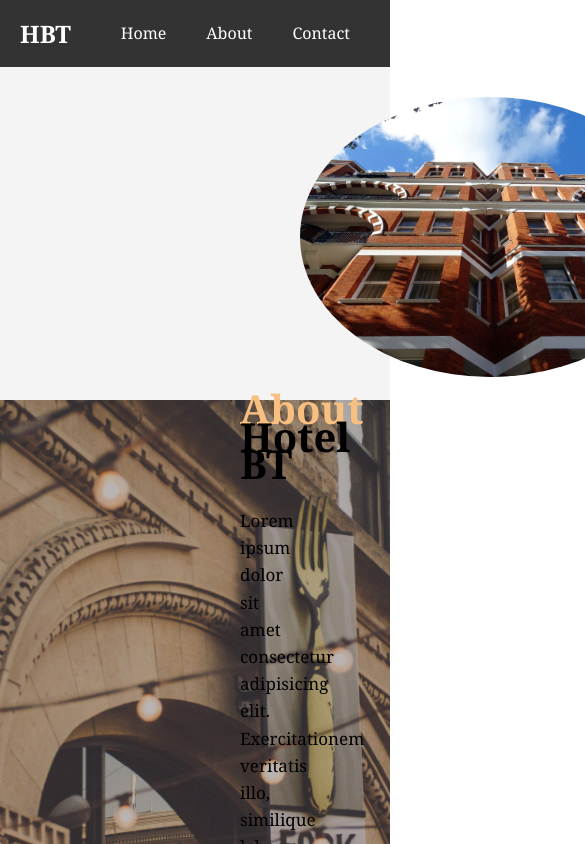
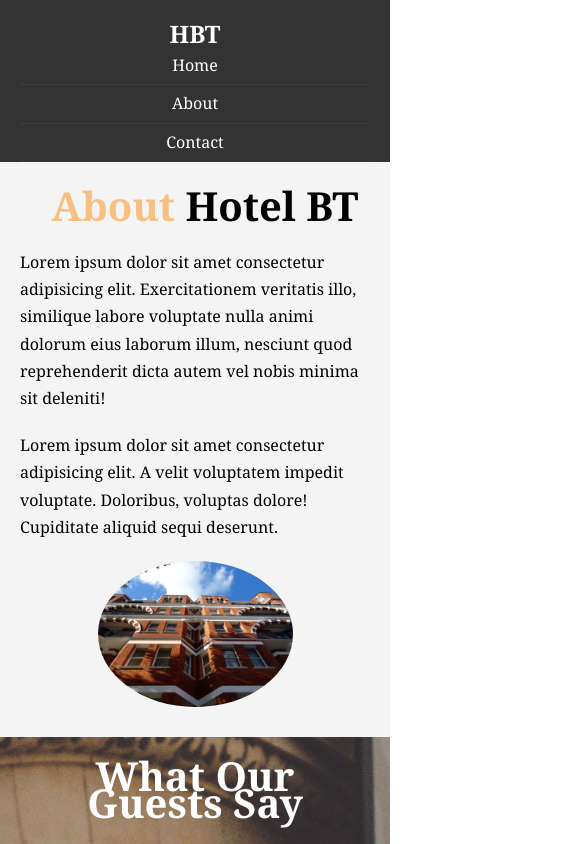
Before and after one commit to MarielJC/HotelProject-Repo, a plain HTML site: page hotelwebsite/about.html in a window 390 px wide. Shown: the top 844 px of the page, 585 px wide, since content can reach past the window. Drawn offline with Linux system fonts and the light colour scheme.

Commit message:
fixed the whole about page to be mobile responsive

```diff
--- a/hotelwebsite/STYLE/aboutstyle.css
+++ b/hotelwebsite/STYLE/aboutstyle.css
@@ -54,55 +54,72 @@ a {
   color: rgb(247, 192, 129);
 }
 
+.py-1 {
+  padding: 10px 0;
+}
+.py-2 {
+  padding: 20px 0;
+}
+.py-3 {
+  padding: 30px 0;
+}
+
 #heading {
   background-color: #f4f4f4;
-  padding-top: 30px;
-  padding-bottom: 5px;
-  padding-left: 240px;
-  padding-right: 5px;
+  width: 100%;
+  min-height: 100%;
+  float: right;
 }
 
-img {
-  width: 400px;
-  height: 300px;
-  border-radius: 50%;
-  display: inline-block;
-  padding: 10px 10px;
-  margin-top: -10px;
-  margin-left: 50px;
+#heading .info-right {
+  float: right;
+  width: 50%;
+  height: 100%;
 }
 
-.about-text {
+.info-right img {
+  width: 50%;
+  border-radius: 50%;
+  display: block;
+  margin: auto;
+}
+
+.about-text-left {
   float: left;
-  max-width: 43%;
-  font-size: 17px;
+  width: 50%;
+  min-height: 100%;
+  margin: auto;
+  padding-left: 50px;
 }
 
 h1 #about {
   color: rgb(247, 192, 129);
 }
 
-.about-text h1 {
+.about-text-left h1 {
   font-size: 40px;
   padding-bottom: 10px;
 }
 
-.about-text p {
+.about-text-left p {
   padding-top: 20px;
   padding-right: 20px;
 }
 
 #section {
   background-image: url(../IMAGES/test-bg.jpg);
+  background-repeat: no-repeat;
   background-size: cover;
-  background-position: center;
-  height: 600px;
+  background-position: center center;
+  height: 100%;
+  padding-bottom: 200px;
+  max-width: 100%;
 }
 
 #section h1 {
   text-align: center;
   color: white;
-  padding-top: 100px;
+  padding-top: 400px;
   font-size: 40px;
 }
 
@@ -120,6 +137,7 @@ h1 #about {
   float: center;
   padding: 20px;
   font-size: 17px;
+  margin-left: 13%;
 }
 
 .comment1 img {
@@ -127,6 +145,7 @@ h1 #about {
   height: 12%;
   float: left;
   margin: 2px;
+  border-radius: 50%;
 }
 
 .comment2 {
@@ -143,6 +162,7 @@ h1 #about {
   float: center;
   padding: 20px;
   font-size: 17px;
+  margin-left: 13%;
 }
 
 .comment2 img {
@@ -150,6 +170,7 @@ h1 #about {
   height: 12%;
   float: left;
   margin: 2px;
+  border-radius: 50%;
 }
 
 footer {
--- a/hotelwebsite/STYLE/mobile.css
+++ b/hotelwebsite/STYLE/mobile.css
@@ -24,3 +24,67 @@
   float: none;
   width: 100%;
 }
+
+#heading {
+  width: 100%;
+}
+
+#heading .about-text-left {
+  float: none;
+  width: 100%;
+  padding-left: 20px;
+}
+
+.about-text-left h1 {
+  text-align: center;
+}
+
+.info-right img {
+  float: none;
+  width: 100%;
+  display: block;
+  position: relative;
+  left: -50%;
+  margin-top: 20px;
+}
+
+#section {
+  float: none;
+  width: 100%;
+  background-size: cover;
+  height: 100%;
+  width: 100%;
+  display: block;
+}
+
+#section h1 {
+  padding-top: 550px;
+  margin: 50px;
+}
+
+#section .comment1 {
+  float: none;
+  width: 90%;
+  margin: auto;
+  margin-bottom: 50px;
+}
+
+#section .comment2 {
+  float: none;
+  width: 90%;
+  margin: auto;
+
+  margin-bottom: -30%;
+}
+
+.comment1 img,
+.comment2 img {
+  width: 25%;
+  margin: 20px 20px 0px 20px;
+}
+
+.comment1,
+.comment2 p {
+  float: none;
+  margin: auto;
+}
--- a/hotelwebsite/about.html
+++ b/hotelwebsite/about.html
@@ -6,6 +6,11 @@
     <meta name="viewport" content="width=device-width, initial-scale=1.0" />
     <title>Hotel BT | About</title>
     <link rel="stylesheet" href="./STYLE/aboutstyle.css" />
+    <link
+      rel="stylesheet"
+      media="screen and (max-width: 768px)"
+      href="STYLE/mobile.css"
+    />
   </head>
   <body>
     <nav id="navbar">
@@ -27,9 +32,8 @@
       </div>
     </nav>
 
-    <div id="heading">
-      <img src="./IMAGES/photo-2.jpg" alt="photo-2" />
-      <div class="about-text">
+    <div id="heading" class="py-3">
+      <div class="about-text-left">
         <h1><span id="about">About</span> Hotel BT</h1>
         <p>
           Lorem ipsum dolor sit amet consectetur adipisicing elit.
@@ -43,11 +47,13 @@
           aliquid sequi deserunt.
         </p>
       </div>
+      <div class="info-right">
+        <img src="./IMAGES/photo-2.jpg" alt="photo-2" />
+      </div>
     </div>
 
     <div id="section">
       <h1>What Our Guests Say</h1>
-
       <div class="comment1">
         <img src="./IMAGES/person-1.jpg" alt="person-1" />
         <p>
```
